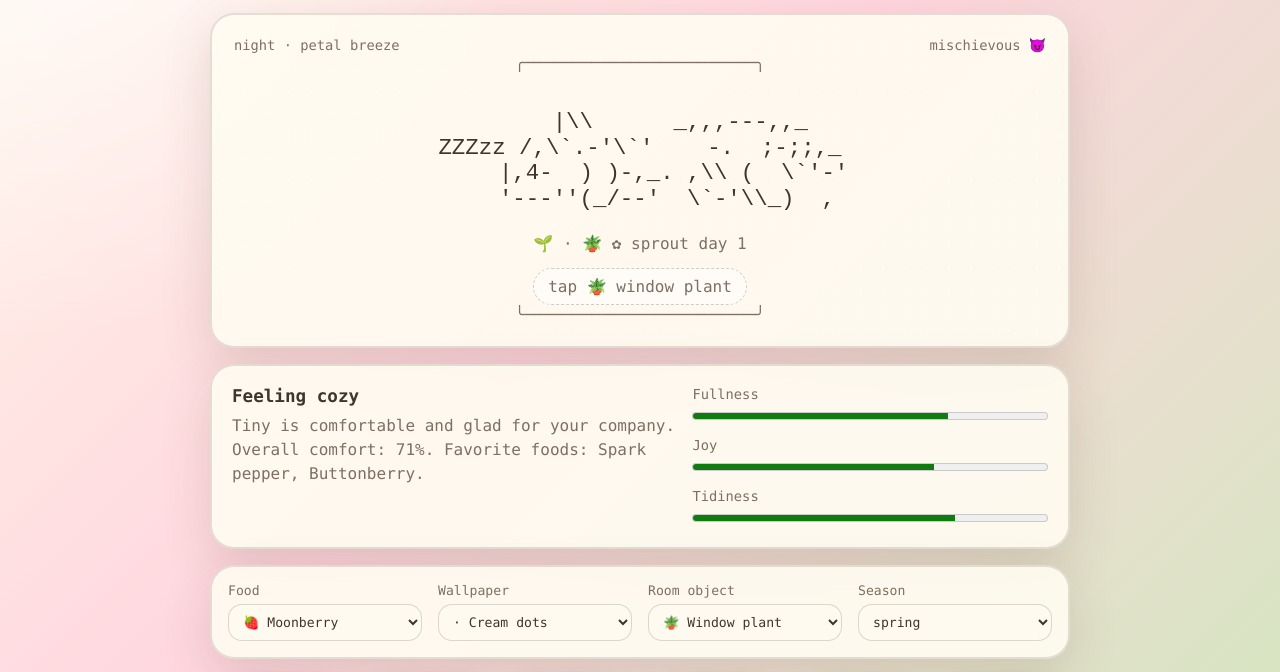
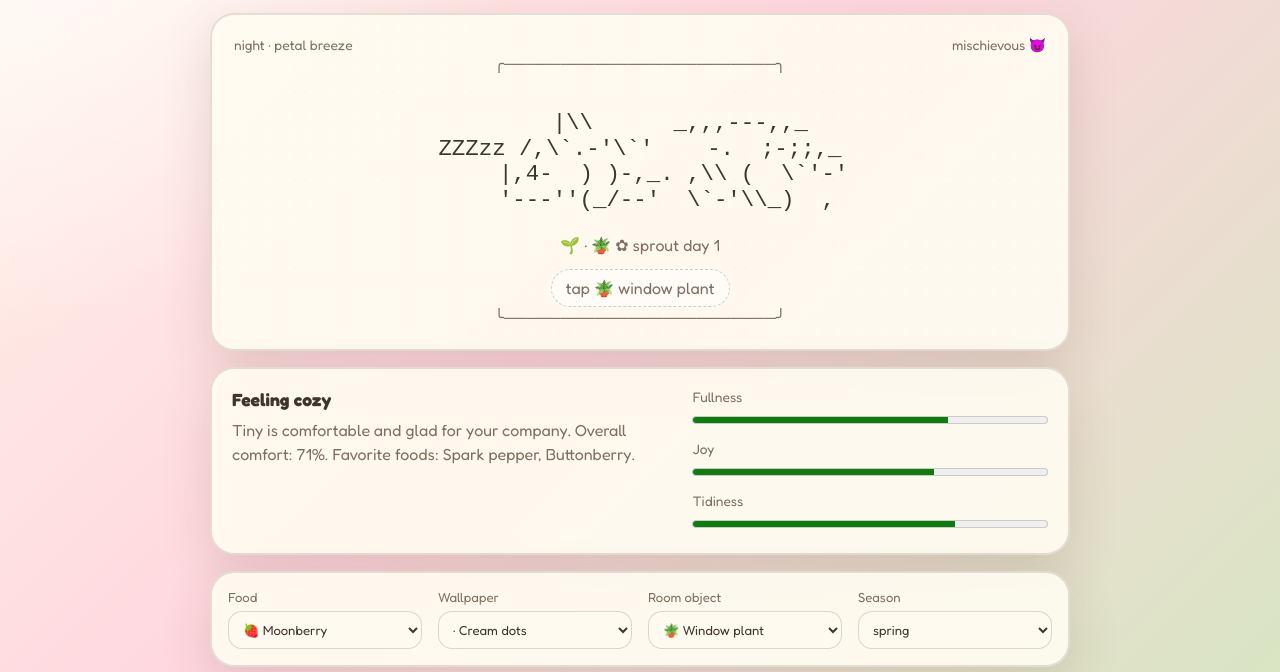
Before and after one commit to tokarusuki/tiny-days, a plain HTML site: page index.html in a window 1280 px wide. Shown: the part 197-869 px from the top of the page. Drawn offline with Linux system fonts and the light colour scheme.

Commit message:
Update styles.css

```diff
--- a/styles.css
+++ b/styles.css
@@ -1,3 +1,4 @@
+@import url('https://fonts.googleapis.com/css2?family=Fredoka:wght@300..700&display=swap');
 :root {
   color-scheme: light;
   --cream: #fff8e8;
@@ -25,7 +26,7 @@
     radial-gradient(circle at top left, rgba(255, 255, 255, 0.85), transparent 34rem),
     linear-gradient(135deg, var(--cream), #f4cfc7 48%, #d9e4c8);
   color: var(--ink);
-  font-family: ui-monospace, "SFMono-Regular", Consolas, "Liberation Mono", Menlo, monospace;
+  font-family: "Fredoka", sans-serif;
   transition: background 400ms ease;
 }
 
```
